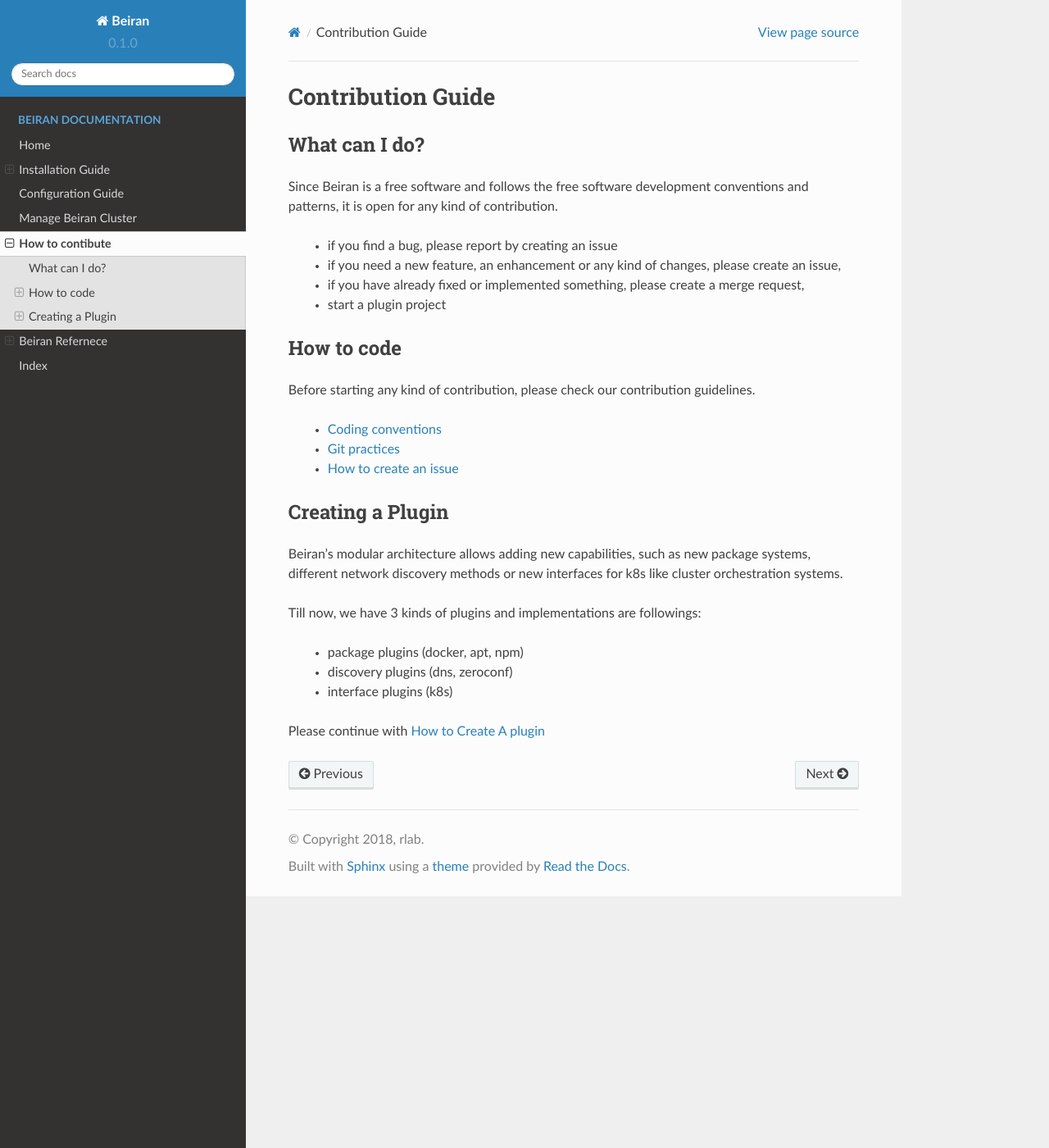
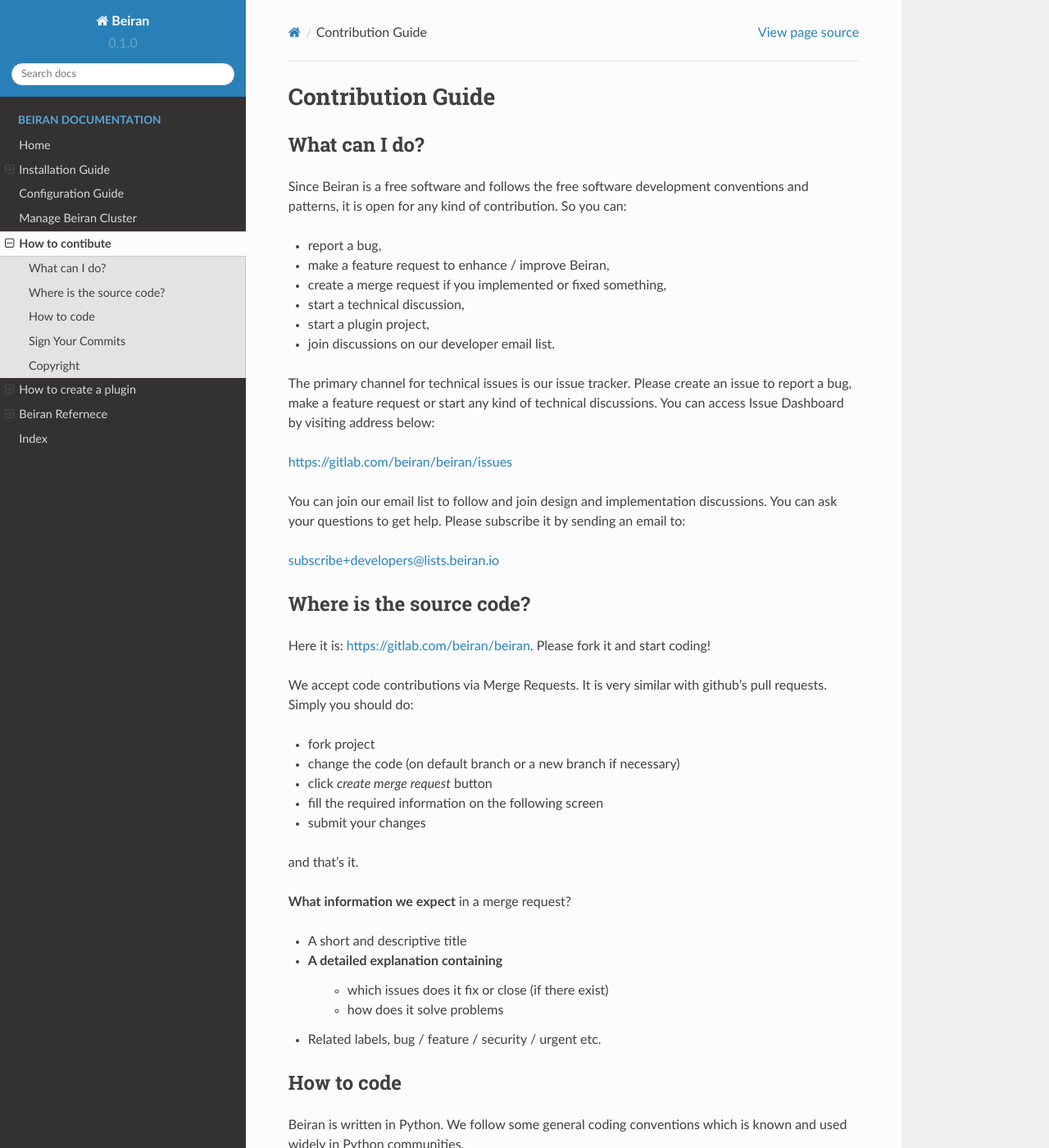
Before and after one commit to objectx/beiran, a Sphinx documentation site: the page built from doc/source/contribute.rst, in a window 1280 px wide and 1400 px high. Shown: the whole window at 82% size. Built offline with Sphinx 7.4.7 and the Read the Docs theme 2.0.0, drawn with Linux system fonts in a browser that asks for light colours; some of the changed text lies outside the part shown.

Commit message:
documentation contribution guide, remove unnecessary pages, move how to create plugin to index

```diff
--- a/doc/source/coding_style_guide.rst
+++ /dev/null
@@ -1,6 +0,0 @@
-==================
-Coding Style Guide
-==================
-
-.. TODO::
-  this page is coming soon!
--- a/doc/source/contribute.rst
+++ b/doc/source/contribute.rst
@@ -6,50 +6,96 @@
 --------------
 Since Beiran is a free software and follows the free software
 development conventions and patterns, it is open for any kind
-of contribution.
+of contribution. So you can:
 
-    - if you find a bug, please report by creating an issue
-    - if you need a new feature, an enhancement or any kind of
-      changes, please create an issue,
-    - if you have already fixed or implemented something, please
-      create a merge request,
-    - start a plugin project
+- report a bug,
+- make a feature request to enhance / improve Beiran,
+- create a merge request if you implemented or fixed something,
+- start a technical discussion,
+- start a plugin project,
+- join discussions on our developer email list.
+
+The primary channel for technical issues is our issue tracker. Please
+create an issue to report a bug, make a feature request or start any kind
+of technical discussions. You can access Issue Dashboard by visiting
+address below:
+
+https://gitlab.com/beiran/beiran/issues
+
+You can join our email list to follow and join design and implementation
+discussions. You can ask your questions to get help. Please subscribe it
+by sending an email to:
+
+subscribe+developers@lists.beiran.io
+
+Where is the source code?
+-------------------------
+Here it is: https://gitlab.com/beiran/beiran. Please fork it and start coding!
+
+We accept code contributions via Merge Requests. It is very similar with github's
+pull requests. Simply you should do:
+
+- fork project
+- change the code (on default branch or a new branch if necessary)
+- click `create merge request` button
+- fill the required information on the following screen
+- submit your changes
+
+and that's it.
+
+**What information we expect** in a merge request?
+
+- A short and descriptive title
+- A detailed explanation containing
+    - which issues does it fix or close (if there exist)
+    - how does it solve problems
+- Related labels, bug / feature / security / urgent etc.
+
 
 How to code
 -----------
-Before starting any kind of contribution, please check our contribution
-guidelines.
+Beiran is written in Python. We follow some general coding conventions which
+is known and used widely in Python communities.
 
-    - :doc:`Coding conventions <coding_style_guide>`
-    - :doc:`Git practices <git_practices>`
-    - :doc:`How to create an issue <issue>`
+pep8
+    Please follow pep8 rules.
 
-.. toctree::
-   :hidden:
-   :maxdepth: 1
-   :titlesonly:
+documentation
+    We use sphinx to generate documentation. Do not forget inline docstrings.
+    They compose the main part of our documentation. Please visit this page
+    to learn how to write docstrings:
+    http://www.sphinx-doc.org/en/master/usage/extensions/napoleon.html
 
-   Coding conventions <coding_style_guide>
-   Git practices <git_practices>
-   How to create an issue <issue>
+pylint
+    check your code with **pylint** using our `.pylintrc` configuration
+    file which can be found in root folder of project.
 
-Creating a Plugin
+requirements
+    if you use a new 3rd party library, please do not forget adding
+    it to `requirement.txt` files.
+
+type hinting
+    please add type hints to your objects as much as possible in
+    general, it is a must for those which are supposed to be used
+    by other objects or lib like objects.
+
+    please use `mypy` for type checking
+
+
+Sign Your Commits
 -----------------
-Beiran's modular architecture allows adding new capabilities,
-such as new package systems, different network discovery methods or
-new interfaces for k8s like cluster orchestration systems.
+Signed commits add an extra security and trust layer to git environment.
+It proves cryptographically the owner of the work.
 
-Till now, we have 3 kinds of plugins and implementations are followings:
+If you haven't done already, please configure your git client to sign
+your commits.
 
-    - package plugins   (docker, apt, npm)
-    - discovery plugins (dns, zeroconf)
-    - interface plugins (k8s)
+You can find detailed guide here:
+https://docs.gitlab.com/ee/user/project/merge_requests/#adding-patches-when-creating-a-merge-request-via-e-mail
 
-Please continue with :doc:`How to Create A plugin<how_to_create_a_plugin>`
-
-.. toctree::
-   :hidden:
-   :maxdepth: 1
-   :titlesonly:
-
-   How to Create A plugin<how_to_create_a_plugin>
+Copyright
+---------
+Along with whole Beiran source code, all your contributions are licenced
+under GPL v3 which allows anybody to copy, change, distribute or redistribute it.
+By sending your source code or any kind of contributions you also accept the
+licence's terms and conditions.
--- a/doc/source/git_practices.rst
+++ /dev/null
@@ -1,6 +0,0 @@
-=============
-Git Practices
-=============
-
-.. TODO::
-  this page is coming soon!
--- a/doc/source/index.rst
+++ b/doc/source/index.rst
@@ -18,6 +18,7 @@
    Configuration Guide <configuration>
    Manage Beiran Cluster <manage_cluster>
    How to contibute <contribute>
+   How to create a plugin <how_to_create_a_plugin>
    Beiran Refernece <reference>
 
    Index <genindex>
--- a/doc/source/issue.rst
+++ /dev/null
@@ -1,6 +0,0 @@
-=====================================
-Gitlab, Project Management and Issues
-=====================================
-
-.. TODO::
-  this page is coming soon!
```
Also changed, not shown: doc/source/how_to_create_a_plugin.rst (+1 -6 lines).
